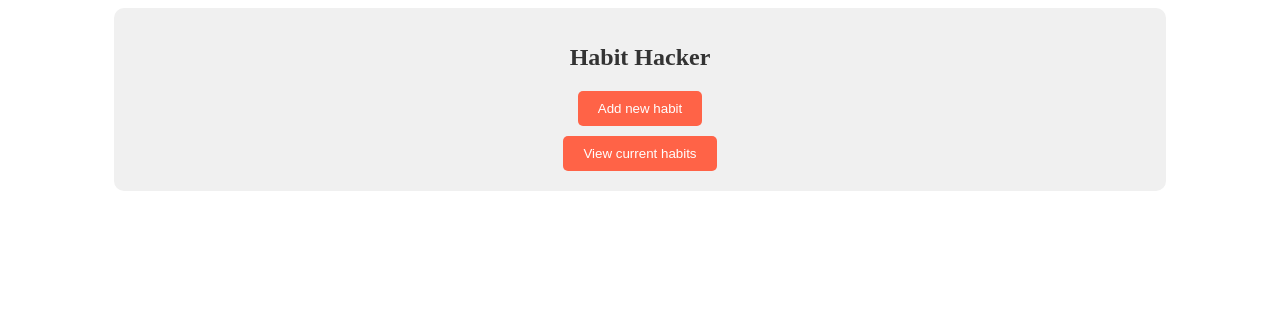
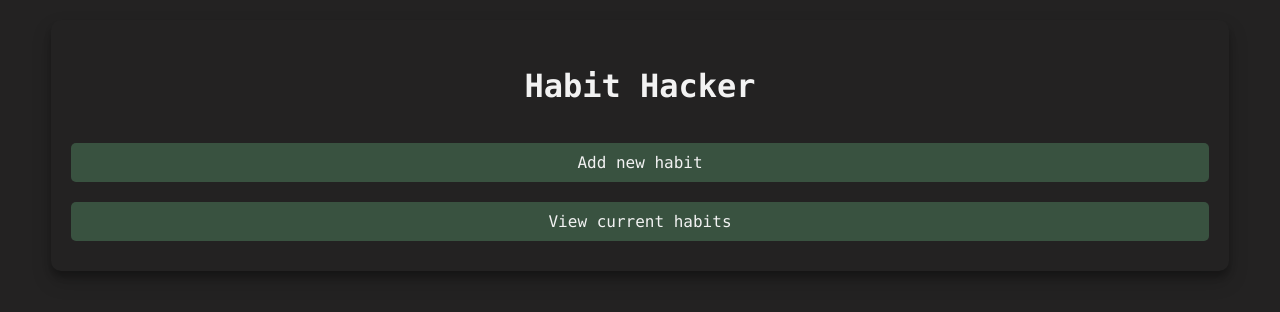
Before and after one commit to Flashy990/HabitsProject, a React (Create React App) app in the folder react_frontend/: page / in a window 1280 px wide. Shown: the top 312 px of the page. Built offline with nearby package versions, Linux system fonts and the light colour scheme.

Commit message:
Updated css to look more beautiful, aesthetically pleasing, and catchy.

```diff
--- a/react_frontend/src/ViewHabits.js
+++ b/react_frontend/src/ViewHabits.js
@@ -1,4 +1,6 @@
 import { useEffect, useState } from 'react';
+import { Link } from 'react-router-dom';
+
 
 const ViewHabits = () => {
   const [habits, setHabits] = useState([]);
@@ -24,6 +26,8 @@ const ViewHabits = () => {
   return (
     <div className="habits">
       <h1>My Habits</h1>
+      <Link to="/"><button>Home</button></Link>
+
       {habits.map(habit => (
         <div className="habit" key={habit.id}>
           <h2>{habit.goal}</h2>
--- a/react_frontend/src/index.css
+++ b/react_frontend/src/index.css
@@ -1,125 +1,136 @@
-.createhabit {
-    display: flex;
-    flex-direction: column;
-    align-items: center;
-    background-color: #f0f0f0;
-    padding: 20px;
-    border-radius: 10px;
-    width: 80%;
-    margin: auto;
+@import url('https://fonts.googleapis.com/css2?family=Quicksand:wght@300;400;500;600;700&display=swap');
+
+/* base styles */
+body {
+  background-color: #232222;
+  font-family: "Lucida Console";
+  color: #f2f2f2;
+  line-height: 1.6;
+}
+* {
+    font-family: "Lucida Console";
   }
 
-  .createhabit h2 {
-    color: #333333;
-    font-size: 24px;
-    margin-bottom: 10px;
+.createhabit, .homepage {
+  max-width: 90%;
+  margin: 20px auto;
+  padding: 20px;
+  text-align: center;
+  background-color: #232222;
+  border-radius: 10px;
+  color: #f2f2f2;
+  box-shadow: 0px 10px 20px rgba(0, 0, 0, 0.19), 0px 6px 6px rgba(0, 0, 0, 0.23);
+}
+
+.createhabit h2, .homepage h1 {
+  font-size: 2em;
+  margin-bottom: 20px;
 }
 
 .createhabit label {
-    font-weight: bold;
+  display: block;
   margin-top: 10px;
+  font-weight: 500;
 }
 
-  .createhabit input, .createhabit textarea {
+.createhabit input, .createhabit textarea, .homepage button {
   width: 100%;
   padding: 10px;
-    margin-top: 5px;
+  margin: 10px 0;
+  border: 1px solid #f2f2f2;
   border-radius: 5px;
-    border: 1px solid #ddd;
+  background-color: #f2f2f2;
+  color: #232222;
+  font-family: "Lucida Console";
+  font-size: 1em;
 }
 
-  .createhabit button {
-    background-color: #ff6347;
-    color: #ffffff;
+.createhabit button, .homepage button {
+  background-color: #395240;
+  color: #f2f2f2;
   border: none;
   padding: 10px 20px;
   border-radius: 5px;
   cursor: pointer;
   margin-top: 10px;
+  font-family: "Lucida Console";
+  font-size: 1em;
+  transition: background-color 0.3s ease;
 }
 
-  .createhabit button:hover {
-    background-color: #ff4500;
+.createhabit button:hover, .homepage button:hover {
+  background-color: #2e3d30;
 }
 
-  .homepage {
-    display: flex;
-    flex-direction: column;
-    align-items: center;
-    background-color: #f0f0f0;
-    padding: 20px;
-    border-radius: 10px;
-    width: 80%;
-    margin: auto;
+.createhabit p {
+  color: #f2f2f2;
 }
-
-  .homepage h1 {
-    color: #333333;
-    font-size: 24px;
-    margin-bottom: 10px;
-  }
-
-  .homepage button {
-    background-color: #ff6347;
-    color: #ffffff;
-    border: none;
-    padding: 10px 20px;
-    border-radius: 5px;
-    cursor: pointer;
-    margin-top: 10px;
-  }
-
-  .homepage button:hover {
-    background-color: #ff4500;
-  }
-
 
 /* For .habits div */
 .habits {
     display: flex;
     flex-direction: column;
     align-items: center;
-    background-color: #f0f0f0;
+    background-color: #232222;
     padding: 20px;
     border-radius: 10px;
+    width: 90%;
+    margin: auto;
+    box-shadow: 0px 10px 20px rgba(0, 0, 0, 0.19), 0px 6px 6px rgba(0, 0, 0, 0.23);
+  }
+
+  .habits button {
+    background-color: #395240;
+    color: #f2f2f2;
+    border: none;
+    padding: 10px 20px;
+    border-radius: 5px;
+    cursor: pointer;
+    font-size: 1em;
+    font-family: "Lucida Console";
+    transition: background-color 0.3s ease;
   }
 
   .habit {
-    background-color: #ffffff;
+    background-color: #232222;
     margin: 10px;
     padding: 20px;
     border-radius: 10px;
-    box-shadow: 0px 0px 10px rgba(0, 0, 0, 0.1);
-    width: 80%;
+    box-shadow: 0px 10px 20px rgba(0, 0, 0, 0.19), 0px 6px 6px rgba(0, 0, 0, 0.23);
+    width: 100%;
+    color: #f2f2f2;
   }
 
   .habit h1 {
-    color: #333333;
-    font-size: 24px;
+    color: #f2f2f2;
+    font-size: 2em;
     margin-bottom: 10px;
   }
 
   .habit h2 {
-    color: #666666;
-    font-size: 20px;
+    color: #f2f2f2;
+    font-size: 1.5em;
     margin-bottom: 10px;
   }
 
   .habit p {
-    color: #999999;
-    font-size: 16px;
+    color: #f2f2f2;
+    font-size: 1em;
     margin-bottom: 20px;
   }
 
   .habit button {
-    background-color: #ff6347;
-    color: #ffffff;
+    background-color: #395240;
+    color: #f2f2f2;
     border: none;
     padding: 10px 20px;
     border-radius: 5px;
     cursor: pointer;
+    font-size: 1em;
+    font-family: "Lucida Console";
+    transition: background-color 0.3s ease;
   }
 
   .habit button:hover {
-    background-color: #ff4500;
+    background-color: #2e3d30;
   }
```
Lines whose indentation alone changed are shown as unchanged.
